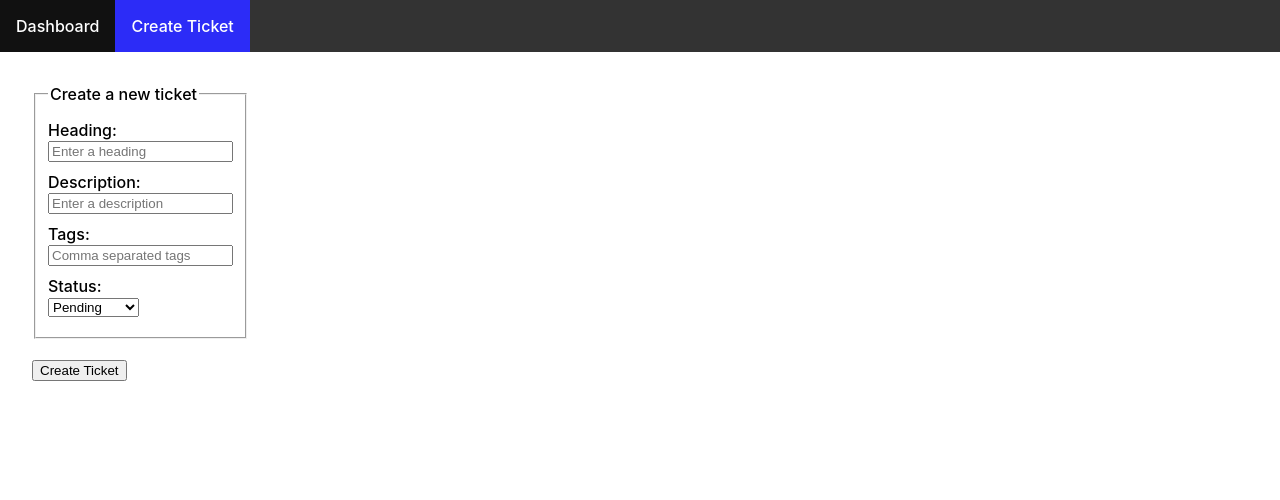
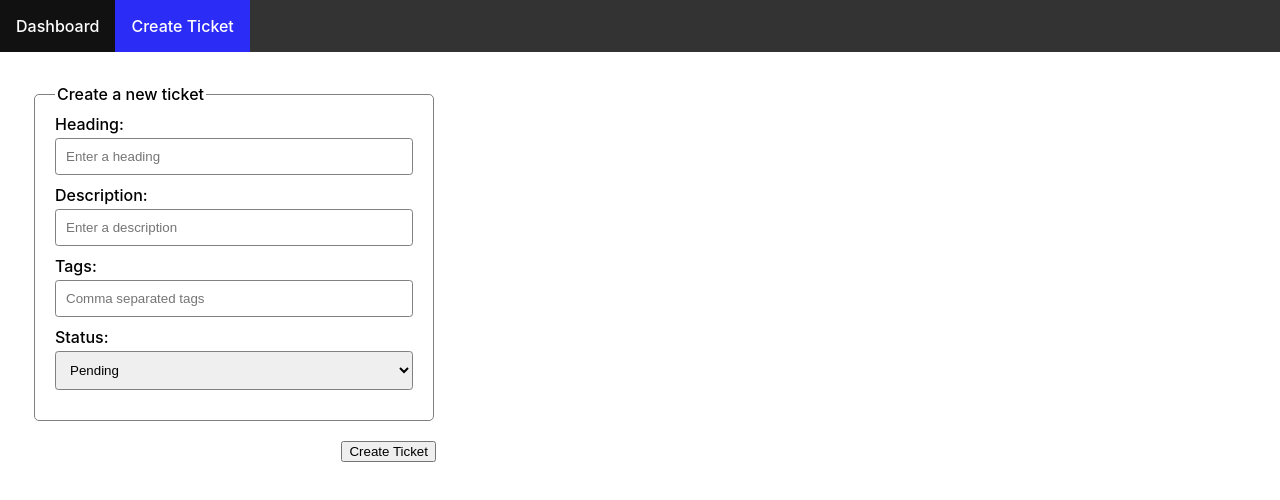
Before and after one commit to monello/coit-project1, a React (Create React App) app: page /create in a window 1280 px wide. Shown: the top 500 px of the page. Built offline with nearby package versions, Linux system fonts and the light colour scheme.

Commit message:
style: apply some formatting to the form

```diff
--- a/src/pages/CreateIssue/CreateIssue.css
+++ b/src/pages/CreateIssue/CreateIssue.css
@@ -1,6 +1,33 @@
+fieldset {
+    width: 400px;
+    border: 1px solid grey;
+    border-radius: 5px;
+    padding: 0 20px 20px 20px;
+}
 .field {
     margin: 10px 0;
 }
 .cta {
-    margin: 20px 0;
+    margin: 20px 0 0 0;
+    display: flex;
+    justify-content: end;
 }
+
+.field input,
+.field select {
+    width: 100%;
+    border: 1px solid grey;
+    border-radius: 0.25em;
+    padding: 10px;
+    margin-top: 4px;
+}
+
+button.create {
+    background-color: #2c2cf7;
+    color: #fff;
+    border: none;
+    border-radius: 5px;
+    padding: 15px;
+    min-height: 30px;
+    min-width: 120px;
+}
```
